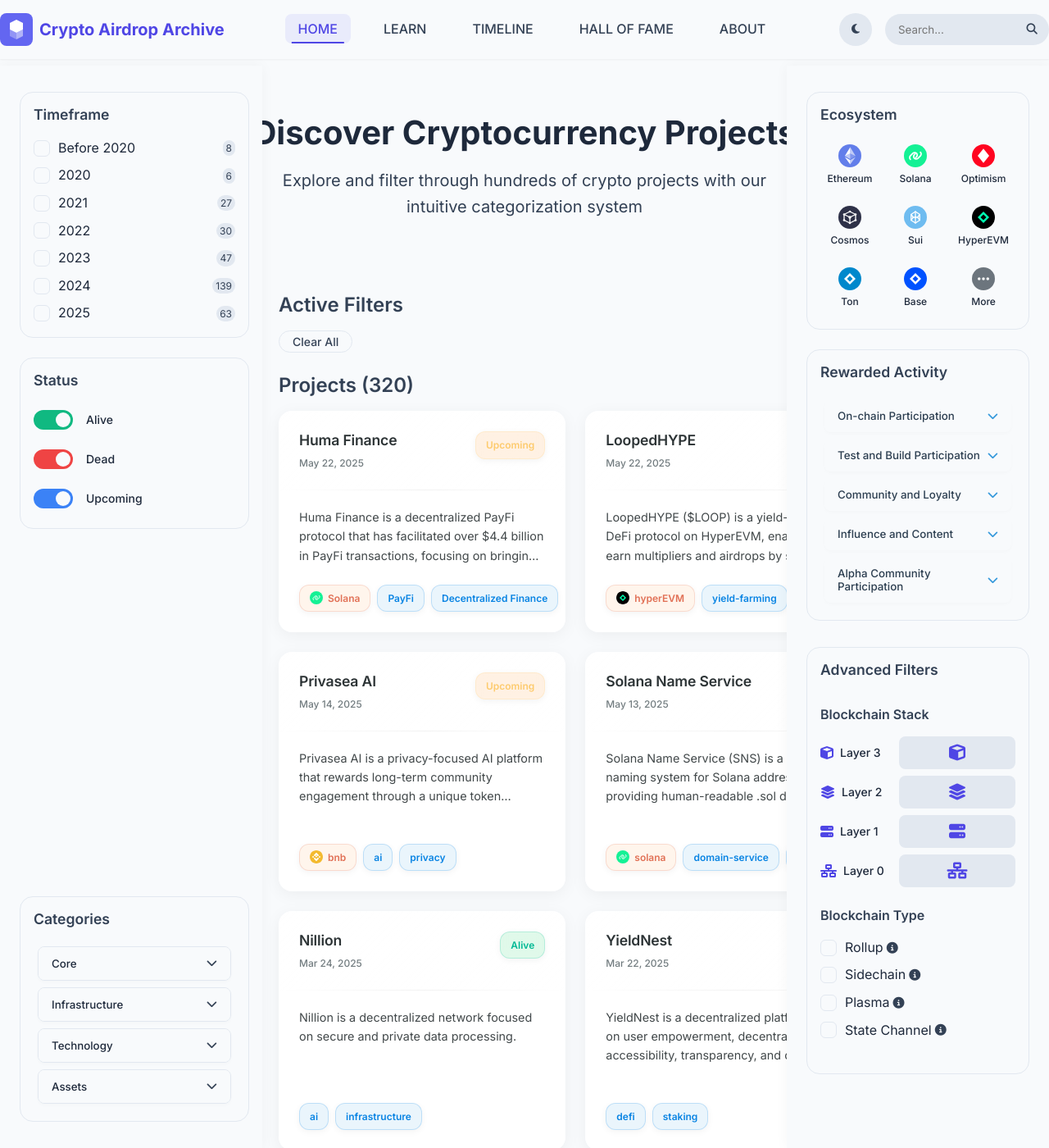
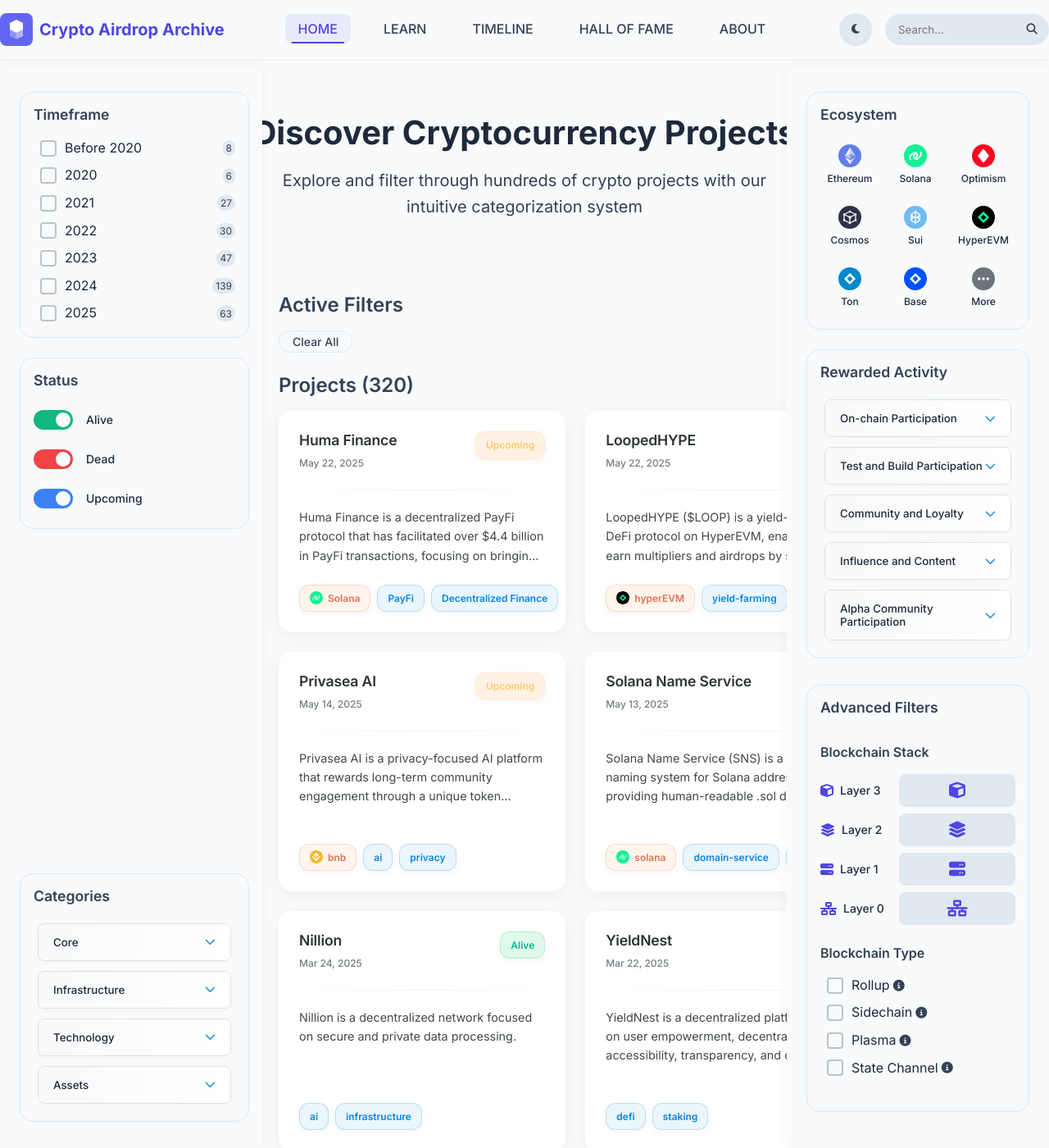
Before and after one commit to i-shivamsoni/airdrop-archive, a Jekyll site: the page built from index.md, in a window 1280 px wide and 1400 px high. Shown: the whole window at 82% size. Built offline with Jekyll 4.4.1, drawn with Linux system fonts in a browser that asks for light colours.

Commit message:
new strut

```diff
--- a/_layouts/home.html
+++ b/_layouts/home.html
@@ -1,55 +1,7 @@
 ---
 layout: default
 ---
-<!DOCTYPE html>
-<html lang="en">
-<head>
-    <meta charset="UTF-8">
-    <meta name="viewport" content="width=device-width, initial-scale=1.0">
-    <title>Crypto Airdrop Archive - Modern UI Demo</title>
 
-    <!-- Favicon -->
-    <link rel="apple-touch-icon" sizes="180x180" href="{{ '/assets/images/favicons/apple-touch-icon.png' | relative_url }}">
-    <link rel="icon" type="image/png" sizes="32x32" href="{{ '/assets/images/favicons/favicon-32x32.png' | relative_url }}">
-    <link rel="icon" type="image/png" sizes="16x16" href="{{ '/assets/images/favicons/favicon-16x16.png' | relative_url }}">
-    <link rel="manifest" href="{{ '/site.webmanifest' | relative_url }}">
-    <link rel="mask-icon" href="{{ '/assets/images/favicons/safari-pinned-tab.svg' | relative_url }}" color="#5bbad5">
-    <meta name="msapplication-TileColor" content="#da532c">
-    <meta name="theme-color" content="#ffffff">
-
-    <link rel="stylesheet" href="https://cdnjs.cloudflare.com/ajax/libs/font-awesome/6.4.0/css/all.min.css">
-    <link rel="preconnect" href="https://fonts.googleapis.com">
-    <link rel="preconnect" href="https://fonts.gstatic.com" crossorigin>
-    <link href="https://fonts.googleapis.com/css2?family=Inter:wght@300;400;500;600;700&display=swap" rel="stylesheet">
-    <link rel="stylesheet" href="{{ '/assets/css/styles.css' | relative_url }}">
-    <script>
-        // Initialize site data with empty array if not defined
-        window.siteData = window.siteData || { posts: [] };
-
-        // Inject Jekyll data
-        window.siteData.posts = [
-            {% for post in site.posts %}
-            {
-                title: "{{ post.title }}",
-                url: "{{ post.url }}",
-                date: "{{ post.date }}",
-                timeframe: {{ post.timeframe | jsonify }},
-                ecosystem: {{ post.ecosystem | jsonify }},
-                rewardedActivity: {{ post.rewardedActivity | jsonify }},
-                function: {{ post.function | jsonify }},
-                category: {{ post.category | jsonify }},
-                status: {{ post.status | jsonify }},
-                blockchain_stack: {{ post.blockchain-stack | jsonify }},
-                blockchain_type: {{ post.blockchain-type | jsonify }},
-                description: "{{ post.description | strip_html | strip_newlines | escape }}",
-                pagetype: "{{ post.pagetype }}"
-            }{% unless forloop.last %},{% endunless %}
-            {% endfor %}
-        ];
-
-        window.siteBaseUrl = "{{ site.baseurl }}";
-    </script>
-</head>
 <body>
 
 
--- a/assets/css/styles.css
+++ b/assets/css/styles.css
@@ -1000,7 +1000,7 @@
     align-items: center;
     cursor: pointer;
     position: relative;
-    padding-left: 30px;
+    padding-left: 8px;
     user-select: none;
 }
 
@@ -2310,7 +2310,7 @@
 }
 
 .activity-group {
-    border: 1px solid var(--border-color);
+    border: 1px solid var(--light-dark);
     border-radius: 8px;
     overflow: hidden;
 }
@@ -2318,7 +2318,7 @@
 .activity-header {
     width: 100%;
     padding: 0.75rem 1rem;
-    background: var(--bg-secondary);
+    background: var(--light);
     border: none;
     display: flex;
     justify-content: space-between;
@@ -2328,16 +2328,16 @@
 }
 
 .activity-header:hover {
-    background: var(--bg-hover);
+    background: var(--light-dark);
 }
 
 .activity-header.active {
-    background: var(--bg-hover);
+    background: var(--light-dark);
 }
 
 .activity-header span {
     font-weight: 500;
-    color: var(--text-primary);
+    color: var(--dark);
 }
 
 .activity-header i {
@@ -2352,7 +2352,7 @@
     max-height: 0;
     overflow: hidden;
     transition: max-height 0.3s ease-out;
-    background: var(--bg-primary);
+    background: var(--light);
 }
 
 .activity-items.active {
@@ -2366,18 +2366,11 @@
     padding: 0.5rem 1rem;
     cursor: pointer;
     transition: background-color 0.2s ease;
+    position: relative;
 }
 
 .activity-item:hover {
-    background: var(--bg-hover);
-}
-
-.activity-item input[type="checkbox"] {
-    margin-right: 0.5rem;
-}
-
-.activity-item span:not(.checkmark) {
-    color: var(--text-primary);
+    background: var(--light-dark);
 }
 
 /* Checkbox Styles */
@@ -2394,26 +2387,27 @@
     display: inline-block;
     height: 18px;
     width: 18px;
-    background-color: var(--bg-secondary);
-    border: 1px solid var(--border-color);
+    background-color: var(--light);
+    border: 2px solid var(--light-dark);
     border-radius: 4px;
     margin-right: 8px;
+    flex-shrink: 0;
 }
 
 .activity-item:hover input ~ .checkmark {
-    background-color: var(--bg-hover);
+    background-color: var(--light-dark);
 }
 
 .activity-item input:checked ~ .checkmark {
-    background-color: var(--primary-color);
-    border-color: var(--primary-color);
+    background-color: var(--primary);
+    border-color: var(--primary);
 }
 
 .activity-item .checkmark:after {
     content: "";
     position: absolute;
     display: none;
-    left: 6px;
+    left: 5px;
     top: 2px;
     width: 5px;
     height: 10px;
@@ -2424,6 +2418,50 @@
 
 .activity-item input:checked ~ .checkmark:after {
     display: block;
+}
+
+.activity-item span:not(.checkmark) {
+    color: var(--dark);
+    margin-left: 8px;
+}
+
+/* Dark mode adjustments */
+.dark-mode .activity-group {
+    border-color: var(--dark-light);
+}
+
+.dark-mode .activity-header {
+    background: var(--dark);
+}
+
+.dark-mode .activity-header:hover,
+.dark-mode .activity-header.active {
+    background: var(--dark-light);
+}
+
+.dark-mode .activity-header span {
+    color: var(--light);
+}
+
+.dark-mode .activity-items {
+    background: var(--dark);
+}
+
+.dark-mode .activity-item:hover {
+    background: var(--dark-light);
+}
+
+.dark-mode .activity-item .checkmark {
+    background-color: var(--dark);
+    border-color: var(--dark-light);
+}
+
+.dark-mode .activity-item:hover input ~ .checkmark {
+    background-color: var(--dark-light);
+}
+
+.dark-mode .activity-item span:not(.checkmark) {
+    color: var(--light);
 }
 
 /* Mobile Responsiveness */
```
Also changed, not shown: other parts of _layouts/home.html (+27 -0 lines), index.md (renamed from index.markdown, +2 -0 lines).
